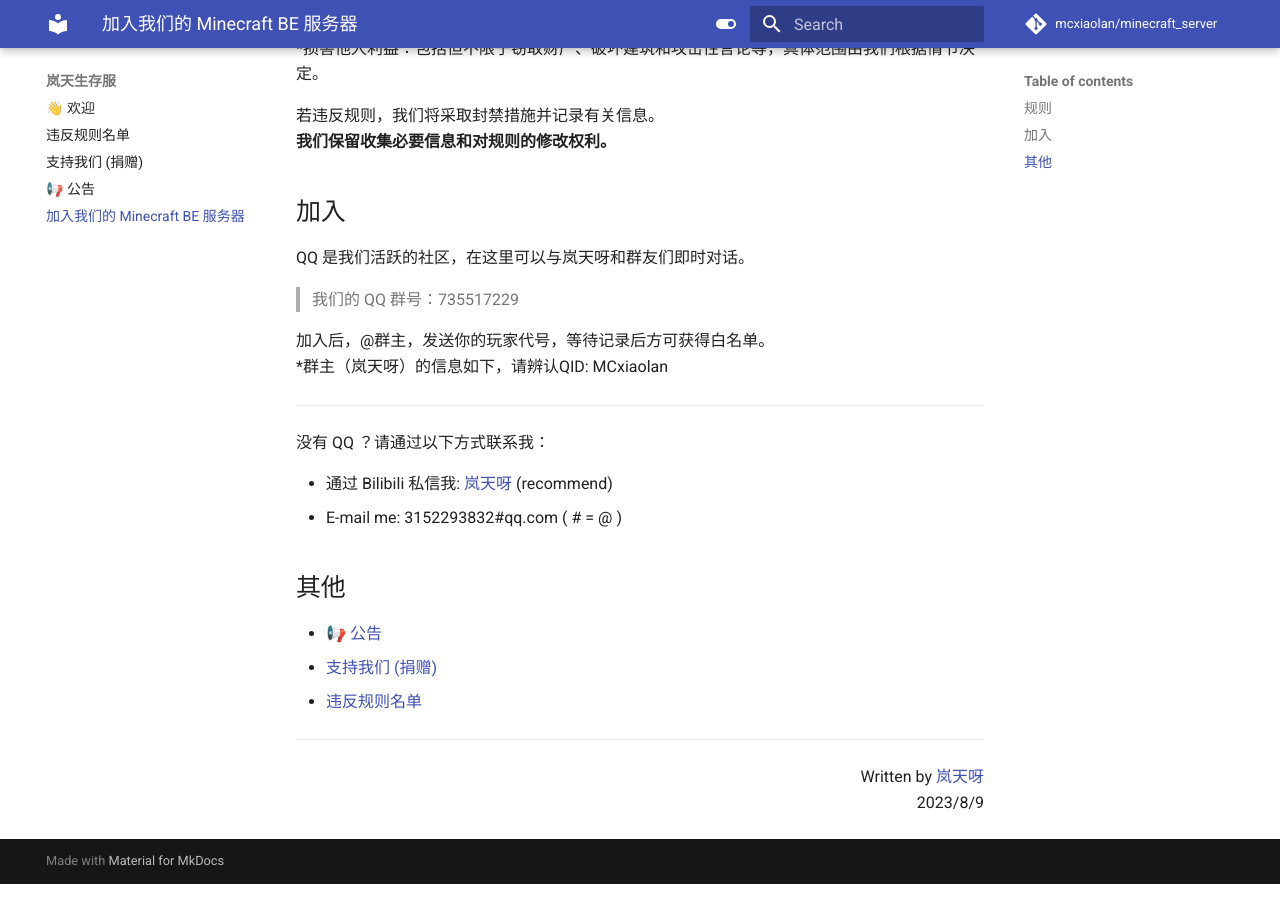
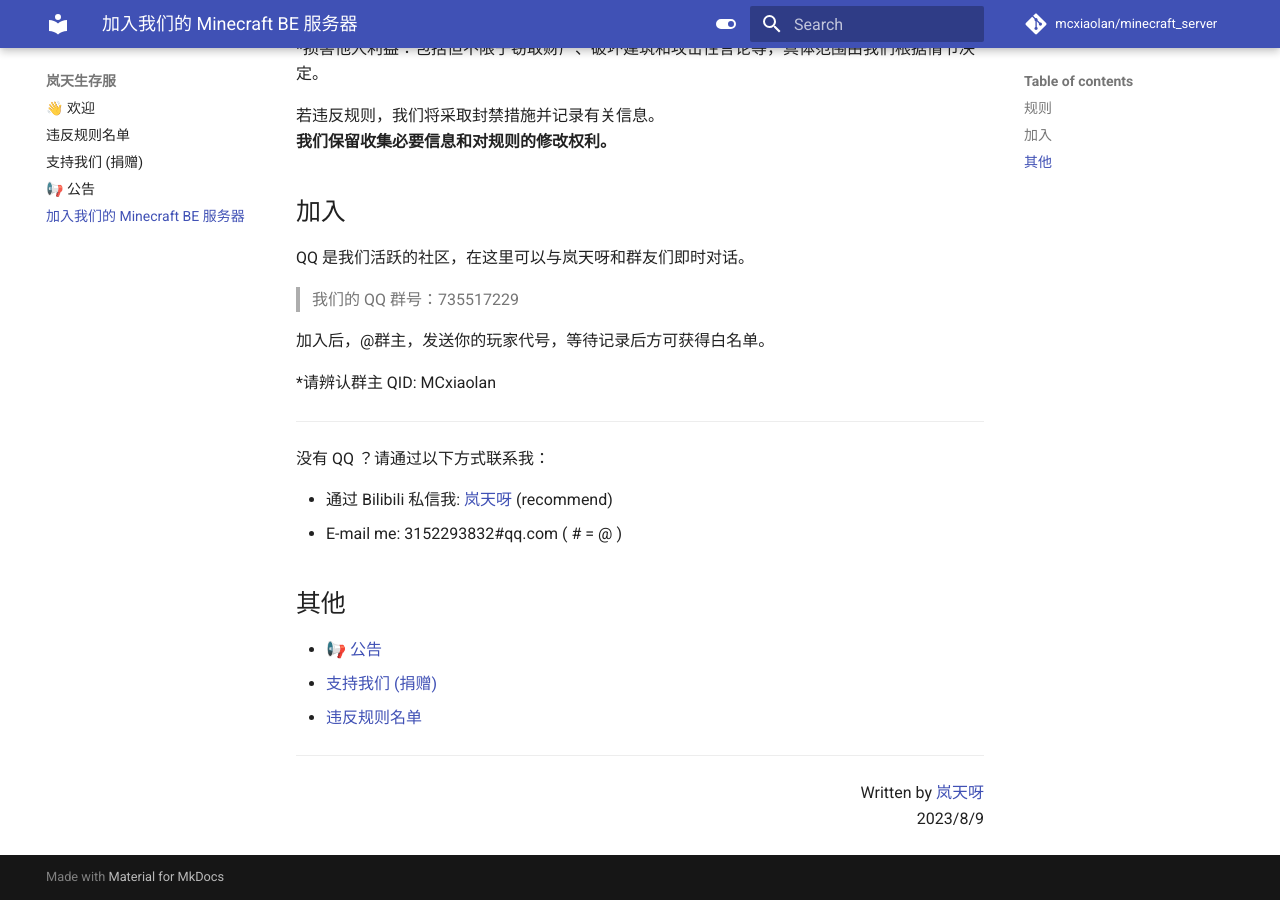
Before and after one commit to mcxiaolan/minecraft_server, an MkDocs documentation site: the page built from docs/join.md, in a window 1280 px wide and 900 px high, scrolled down 786 px. Built offline with MkDocs 1.6.1 and Material for MkDocs 9.7.7, drawn with Linux system fonts in a browser that asks for light colours; comment, search, counter and statistics services are not loaded.

Commit message:
Update join.md

```diff
--- a/docs/join.md
+++ b/docs/join.md
@@ -35,7 +35,8 @@
 > 我们的 QQ 群号：735517229
 
 加入后，@群主，发送你的玩家代号，等待记录后方可获得白名单。
-*群主（岚天呀）的信息如下，请辨认QID: MCxiaolan
+
+*请辨认群主 QID: MCxiaolan
 
 ---
 
```
